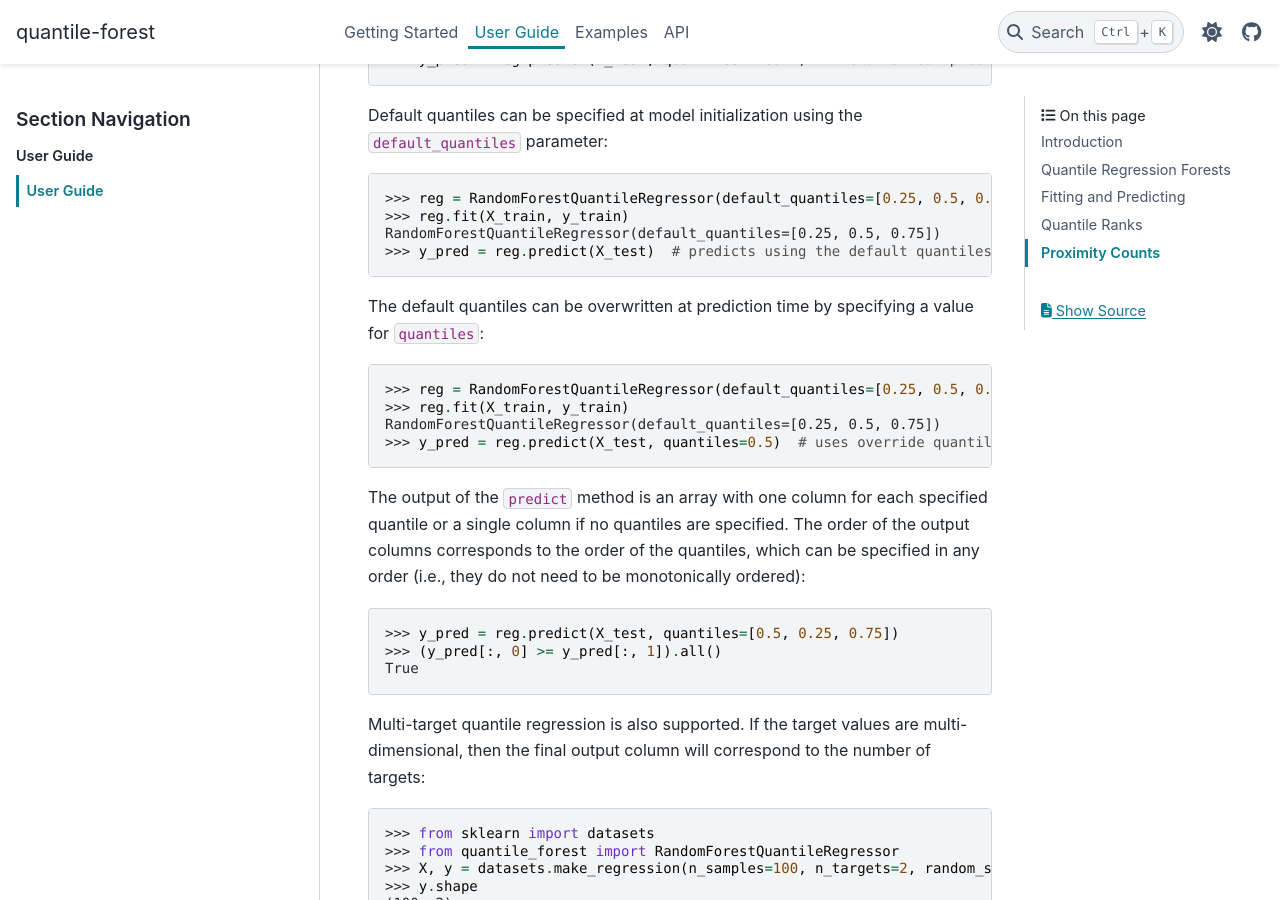
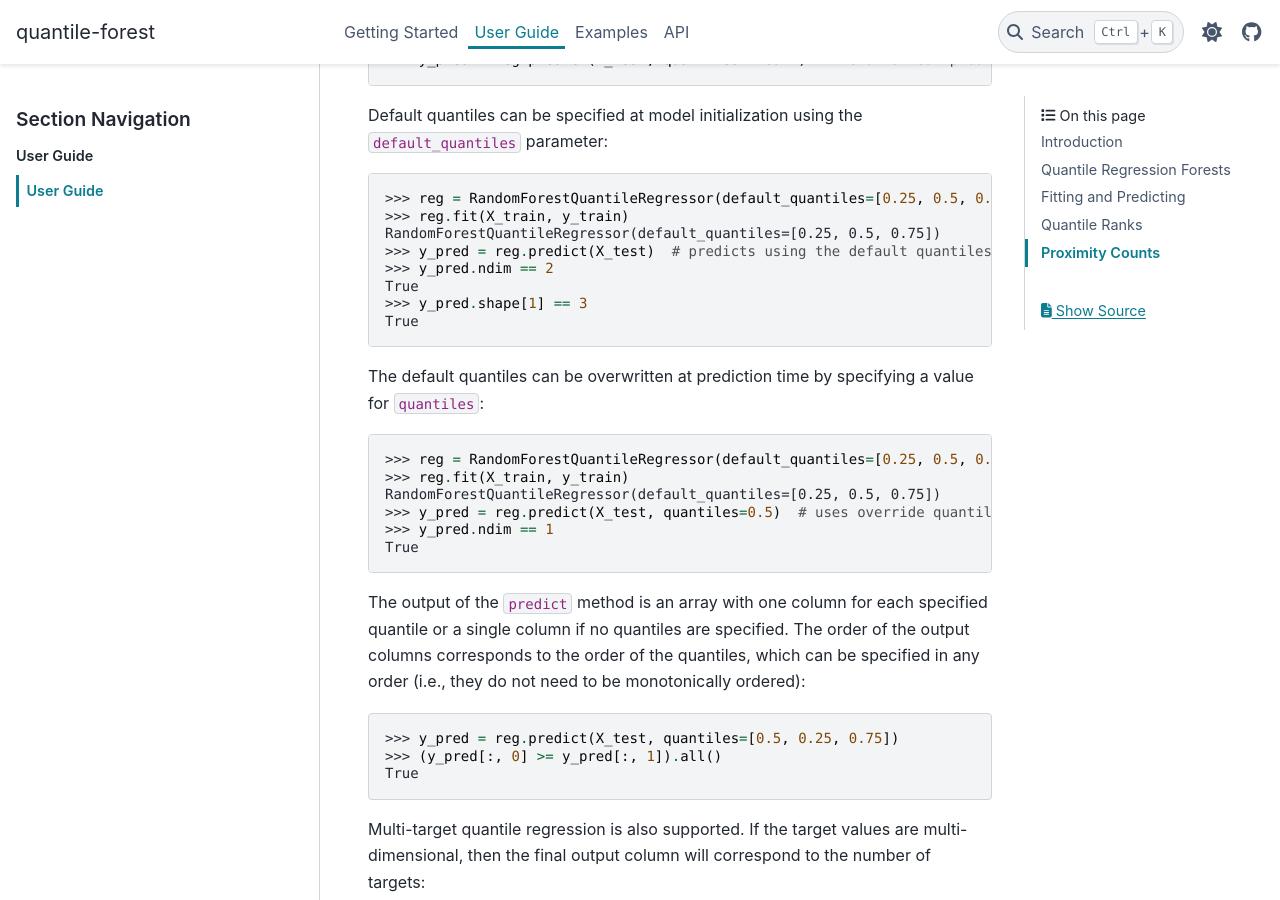
Before and after one commit to zillow/quantile-forest, a Sphinx documentation site: the page built from docs/user_guide.rst, in a window 1280 px wide and 900 px high, scrolled down 2990 px. Built offline with Sphinx 7.4.7 and the PyData theme 0.15.4, drawn with Linux system fonts in a browser that asks for light colours; the version number could not be read and is left out; cross-references to code outside the pages are shown as plain code; some of the changed text lies outside the part shown.

Commit message:
Doc fixes

```diff
--- a/docs/conf.py
+++ b/docs/conf.py
@@ -150,7 +150,10 @@ html_sidebars = {
 
 # -- Options for autodoc ------------------------------------------------------
 
-autodoc_default_flags = ["members", "inherited-members"]
+autodoc_default_options = {
+    "members": True,
+    "inherited-members": True,
+}
 
 # Generate autosummary even if no references.
 autosummary_generate = True
--- a/docs/user_guide.rst
+++ b/docs/user_guide.rst
@@ -75,6 +75,10 @@ Default quantiles can be specified at model initialization using the `default_qu
     >>> reg.fit(X_train, y_train)
     RandomForestQuantileRegressor(default_quantiles=[0.25, 0.5, 0.75])
     >>> y_pred = reg.predict(X_test)  # predicts using the default quantiles
+    >>> y_pred.ndim == 2
+    True
+    >>> y_pred.shape[1] == 3
+    True
 
 The default quantiles can be overwritten at prediction time by specifying a value for `quantiles`:
 
@@ -82,6 +86,8 @@ The default quantiles can be overwritten at prediction time by specifying a valu
     >>> reg.fit(X_train, y_train)
     RandomForestQuantileRegressor(default_quantiles=[0.25, 0.5, 0.75])
     >>> y_pred = reg.predict(X_test, quantiles=0.5)  # uses override quantiles
+    >>> y_pred.ndim == 1
+    True
 
 The output of the `predict` method is an array with one column for each specified quantile or a single column if no quantiles are specified. The order of the output columns corresponds to the order of the quantiles, which can be specified in any order (i.e., they do not need to be monotonically ordered)::
 
@@ -195,13 +201,15 @@ Proximity counts are counts of the number of times that two samples share a leaf
     >>> X, y = datasets.load_diabetes(return_X_y=True)
     >>> X_train, X_test, y_train, y_test = train_test_split(X, y, test_size=0.25)
     >>> reg = RandomForestQuantileRegressor().fit(X_train, y_train)
-    >>> proximities = reg.proximity_counts(X_test)
+    >>> proximities = reg.proximity_counts(X_test)  # proximity counts for X_test
 
 For each test sample, the method outputs a list of tuples of the training index and proximity count, listed in descending order by proximity count. For example, a test sample with an output of [(1, 5), (0, 3), (3, 1)], means that the test sample shared 5, 3, and 1 leaf nodes with the training samples that were (zero-)indexed as 1, 0, and 3 during model fitting, respectively.
 
 The maximum number of proximity counts output per test sample can be limited by specifying `max_proximities`::
 
     >>> proximities = reg.proximity_counts(X_test, max_proximities=10)
+    >>> np.all([len(prox) <= 10 for prox in proximities])
+    True
 
 Out-of-bag (OOB) proximity counts can be returned by specifying `oob_score = True`::
 
```
Also changed, not shown: 1 other file.
